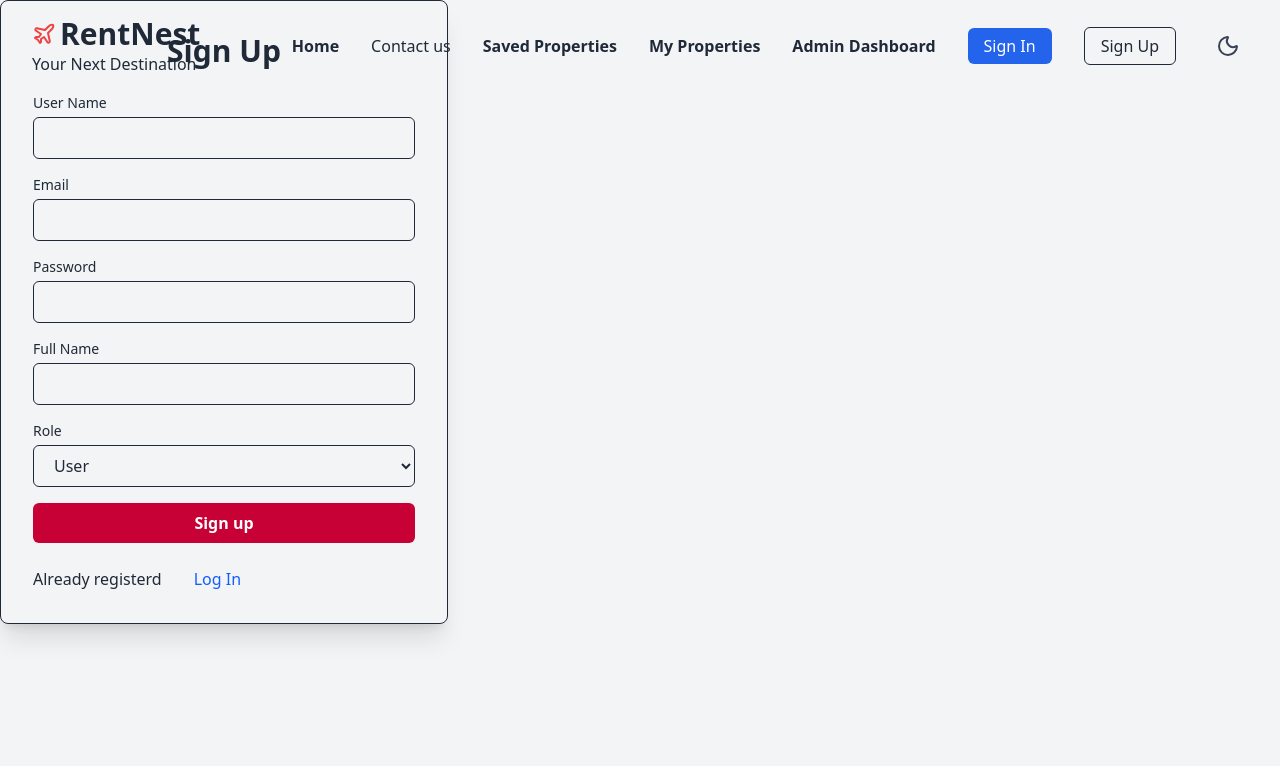
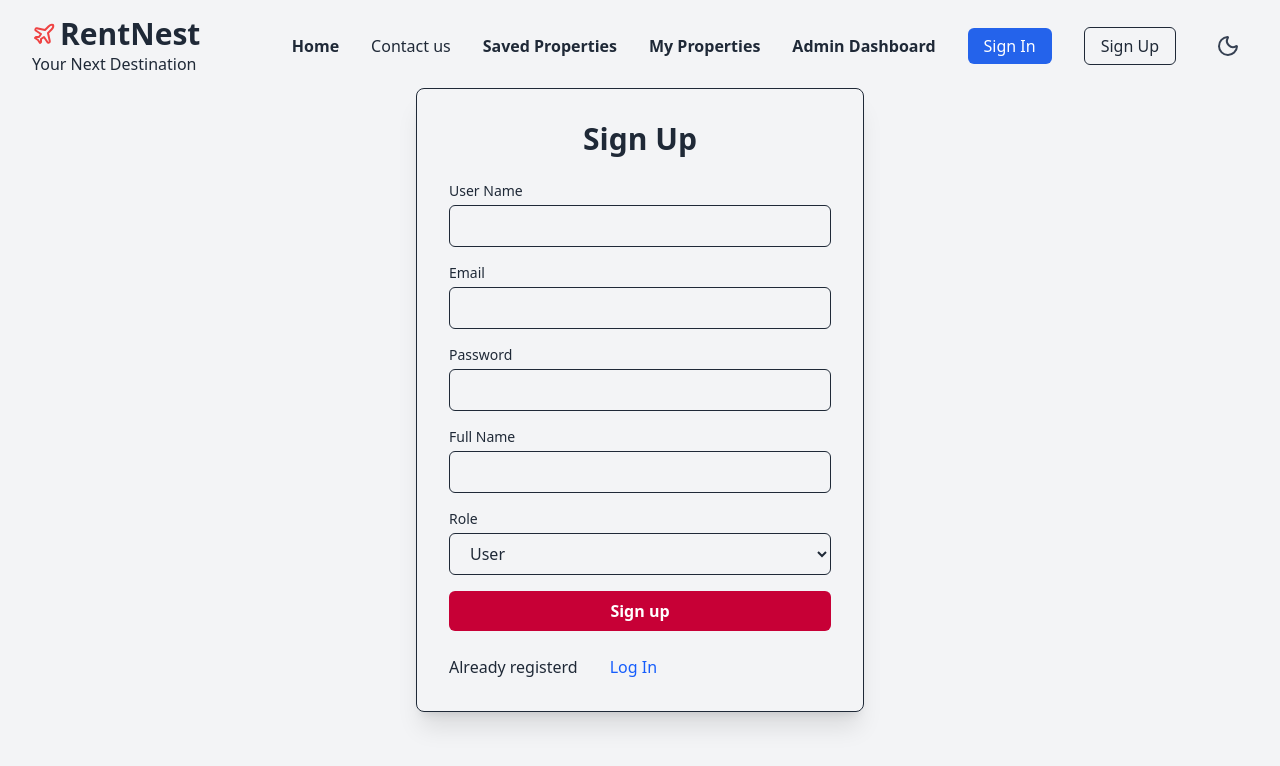
Before and after one commit to khanRabiul/rent-nest, a Next.js app in the folder frontend/: page /signup in a window 1280 px wide. Shown: the top 766 px of the page. Built offline with nearby package versions, Linux system fonts and the light colour scheme; no server answers.

Commit message:
frontend() [signup: page.tsx] sign up page style and logic

```diff
--- a/frontend/src/app/(auth)/signup/page.tsx
+++ b/frontend/src/app/(auth)/signup/page.tsx
@@ -1,8 +1,34 @@
+'use client';
+
+import { useAuth } from "@/contexts/AuthContext";
 import SignUpForm from "@/ui/auth/SignUpForm";
+import { useRouter } from "next/navigation";
+import { useEffect } from "react";
 
 const SignUpPage = () => {
+
+  const { isLoggedIn, isLoading: authLoading } = useAuth();
+  const router = useRouter();
+
+  useEffect(() => {
+    if (authLoading) return;
+
+    if (isLoggedIn) {
+      router.push('/profile');
+    }
+  },
+    [isLoggedIn, authLoading, router]);
+
+  if (authLoading) {
+    return (
+      <div className="min-h-screen flex items-center justify-center bg-[--background] text-[--foreground]">
+        <p>Loading registration page...</p>
+      </div>
+    )
+  }
+
   return (
-    <div>
+    <div className="min-h-screen flex items-center justify-center bg-[--background] text-[--foreground]">
       <SignUpForm />
     </div>
   );
```
